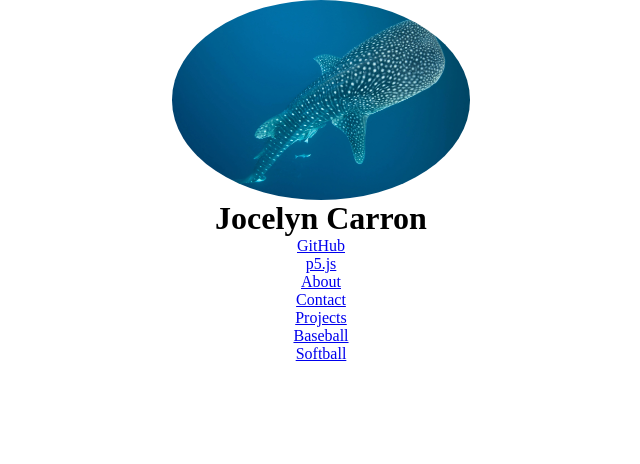
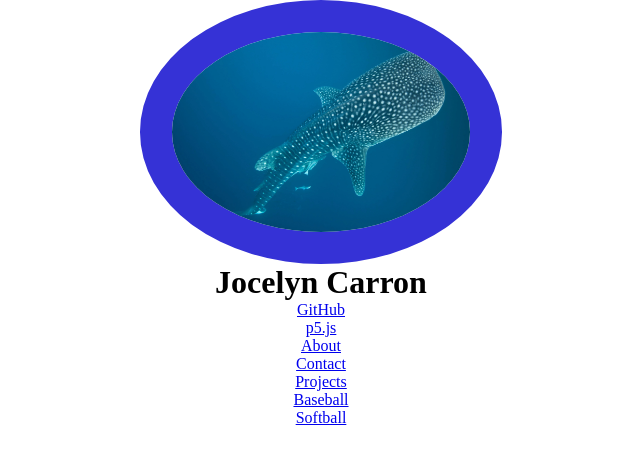
Before and after one commit to Josi-code/Josi-code.github.io, a plain HTML site: page index.html in a window 1280 px wide. Shown: the whole page, without its empty margins (319-959 px from the left). Drawn offline with Linux system fonts and the light colour scheme.

Commit message:
pfp border

```diff
--- a/index.css
+++ b/index.css
@@ -23,7 +23,9 @@
 }
 
 .pfp{
-
     height: 200px;
     border-radius: 100%;
+    border: solid;
+    border-width: 2em;
+    border-color: rgb(53, 50, 214);
 }
```
